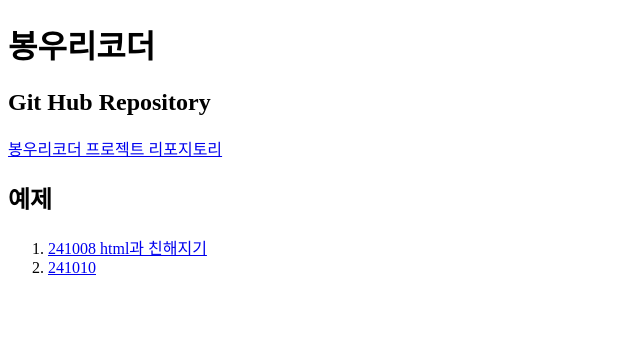
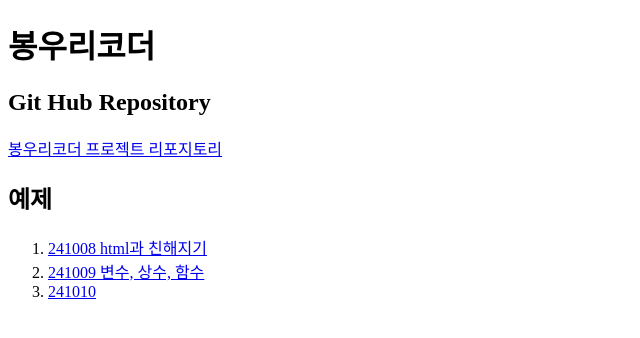
Before and after one commit to freebird920/bong-vite-react-example, a React (Vite) app: page / in a window 1280 px wide. Shown: the top 338 px of the page, without its empty margins (0-640 px from the left). Built offline with nearby package versions, Linux system fonts and the light colour scheme.

Commit message:
홈 페이지에 새로운 링크 추가: 변수, 상수, 함수 페이지

```diff
--- a/src/app/page.tsx
+++ b/src/app/page.tsx
@@ -16,6 +16,9 @@
           <a href="/241008">241008 html과 친해지기</a>
         </li>
         <li>
+          <a href="/241009">241009 변수, 상수, 함수</a>
+        </li>
+        <li>
           <a href="/241010">241010</a>
         </li>
       </ol>
```
